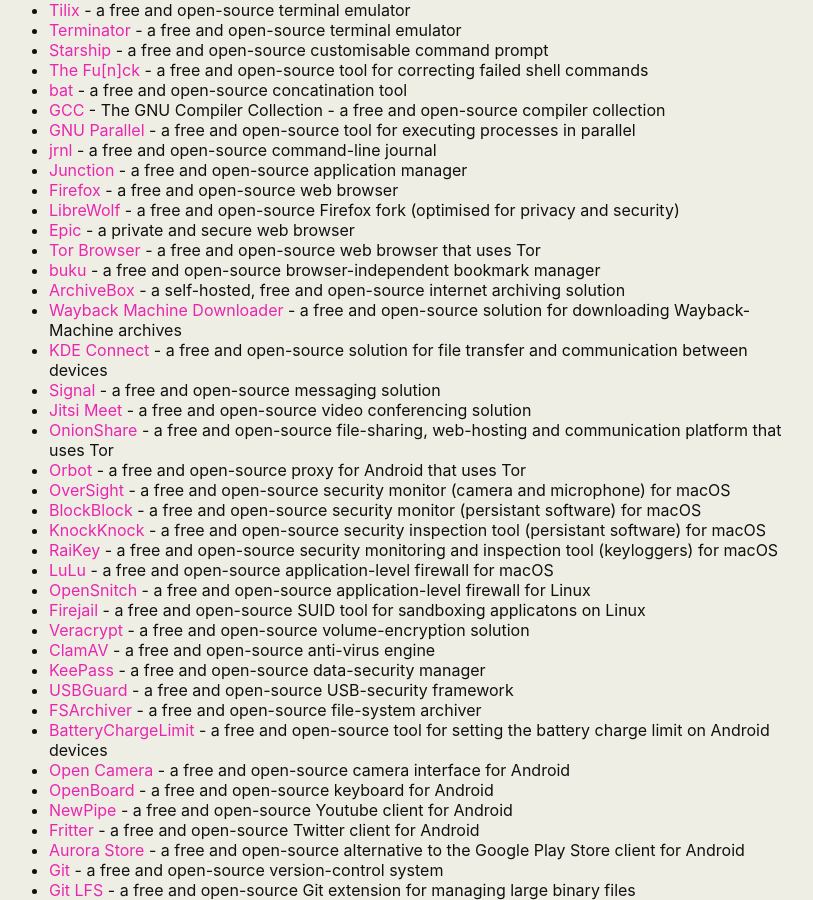
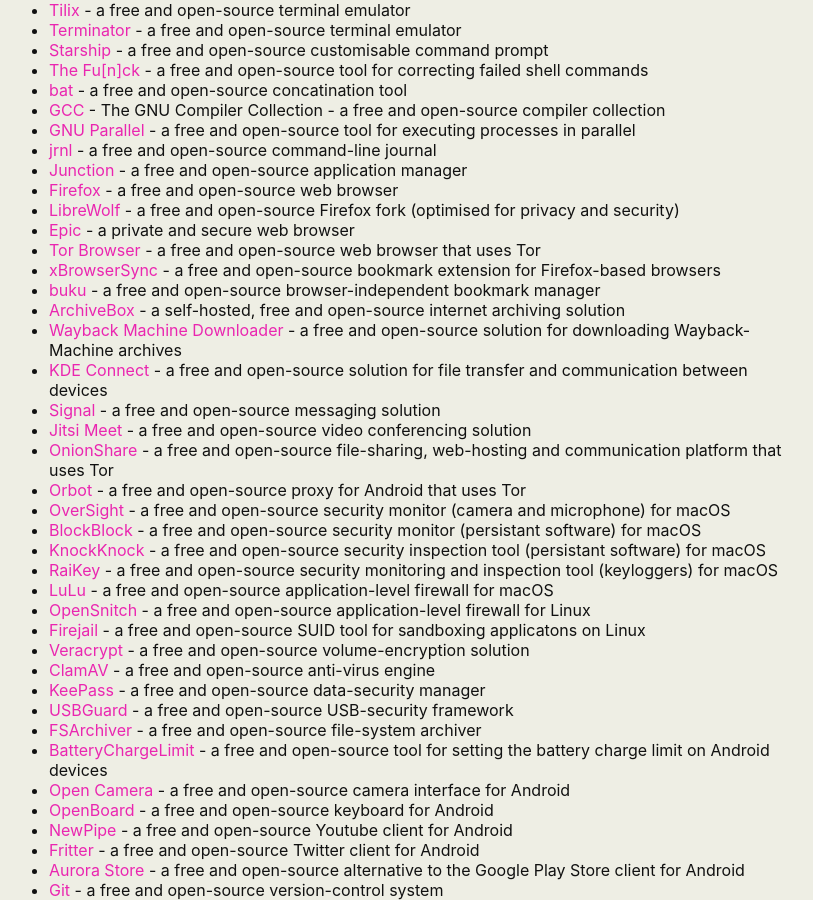
Before and after one commit to martbetz/martbetz.github.io, a Jekyll site: the page built from useful-links.html, in a window 1280 px wide and 900 px high, scrolled down 993 px. Shown: the whole window, without its empty margins (231-1044 px from the left). Built offline with Jekyll 4.4.1, drawn with Linux system fonts in a browser that asks for light colours.

Commit message:
Update useful-links.html

```diff
--- a/useful-links.html
+++ b/useful-links.html
@@ -103,9 +103,10 @@
 <li><a href="https://jrnl.sh/en/stable/">jrnl</a> - a free and open-source command-line journal</li>
 <li><a href="https://github.com/sonnyp/Junction">Junction</a> - a free and open-source application manager</li>
 <li><a href="https://www.mozilla.org/en-US/firefox/new/">Firefox</a> - a free and open-source web browser</li>
-<li><a href="librewolf.net">LibreWolf</a> - a free and open-source Firefox fork (optimised for privacy and security)</li>
+<li><a href="https://librewolf.net">LibreWolf</a> - a free and open-source Firefox fork (optimised for privacy and security)</li>
 <li><a href="https://www.epicbrowser.com">Epic</a> - a private and secure web browser</li>
 <li><a href="https://www.torproject.org/download/">Tor Browser</a> - a free and open-source web browser that uses Tor</li>
+<li><a href="https://addons.mozilla.org/en-US/firefox/addon/xbs/">xBrowserSync</a> - a free and open-source bookmark extension for Firefox-based browsers</li>
 <li><a href="https://github.com/jarun/Buku">buku</a>  - a free and open-source browser-independent bookmark manager</li>
 <li><a href="https://archivebox.io/">ArchiveBox</a> - a self-hosted, free and open-source internet archiving solution</li>
 <li><a href="https://github.com/hartator/wayback-machine-downloader">Wayback Machine Downloader</a>  - a free and open-source solution for downloading Wayback-Machine archives</li>
```
